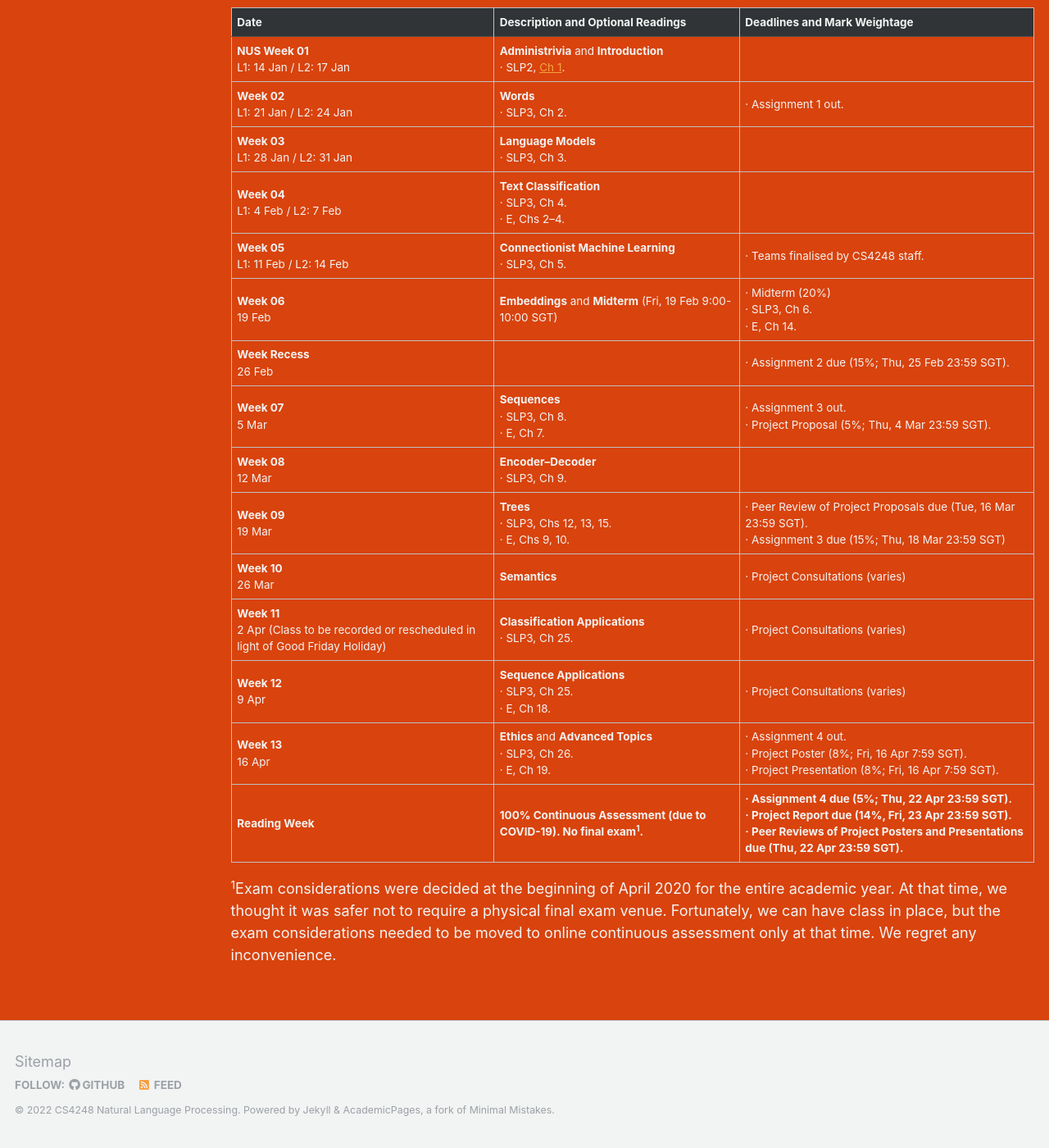
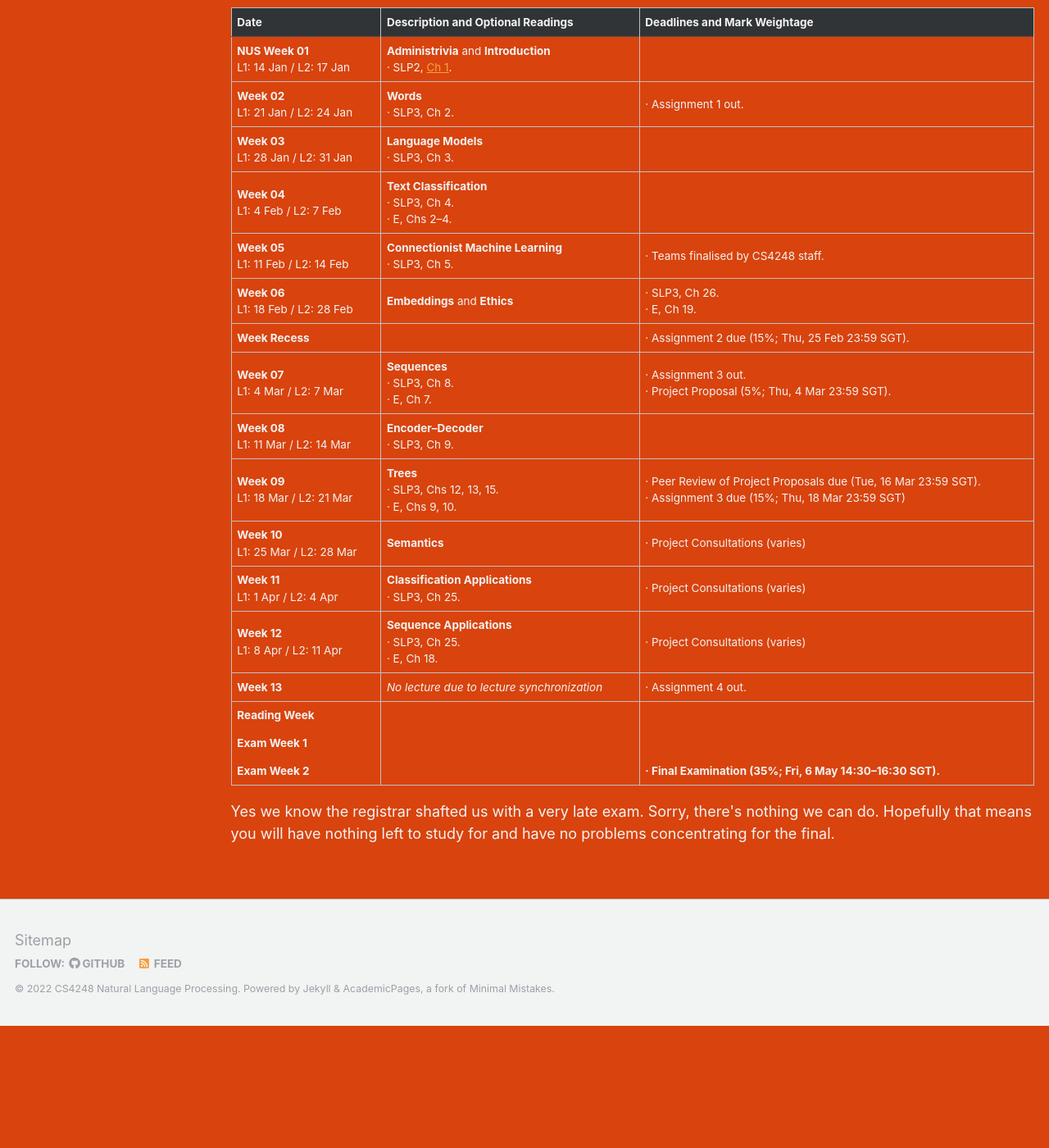
Before and after one commit to knmnyn/cs4248-2120, a Jekyll site: the page built from _pages/schedule.md, in a window 1280 px wide and 1400 px high, scrolled down 504 px. Shown: the whole window at 82% size. Built offline with Jekyll 4.4.1, drawn with Linux system fonts in a browser that asks for light colours; after the commit the page ends 1755 px from its top, so only the background shows below that.

Commit message:
Fixed calendar.

```diff
--- a/_pages/schedule.md
+++ b/_pages/schedule.md
@@ -70,17 +70,21 @@ Note in the Readings column:
   </td>
 </tr>
 <tr>
-  <td><b>Week 06</b><br />19 Feb
+  <td><b>Week 06</b><br />L1: 18 Feb / L2: 28 Feb
   </td>
-  <td><b>Embeddings</b> and <b>Midterm</b> (Fri, 19 Feb 9:00-10:00 SGT)
+  <td><b>Embeddings</b> and <b>Ethics</b>
   </td>
-  <td>· Midterm (20%)
+  <td>
+    · SLP3, Ch 26.
+    <br/>· E, Ch 19.
+  <!-- · Midterm (20%)
     <BR/>· SLP3, Ch 6.
     <BR/>· E, Ch 14.
+  -->
   </td>
 </tr>
 <tr>
-  <td><b>Week Recess</b><br />26 Feb
+  <td><b>Week Recess</b><br />
   </td>
   <td>
   </td>
@@ -88,7 +92,7 @@ Note in the Readings column:
   </td>
 </tr>
 <tr>
-  <td><b>Week 07</b><br />5 Mar
+  <td><b>Week 07</b><br />L1: 4 Mar / L2: 7 Mar
   </td>
   <td><b>Sequences</b>
     <br/>· SLP3, Ch 8.
@@ -99,7 +103,7 @@ Note in the Readings column:
   </td>
 </tr>
 <tr>
-  <td><b>Week 08</b><br />12 Mar
+  <td><b>Week 08</b><br />L1: 11 Mar / L2: 14 Mar
   </td>
   <td><b>Encoder–Decoder</b>
     <br/>· SLP3, Ch 9.
@@ -108,7 +112,7 @@ Note in the Readings column:
   </td>
 </tr>
 <tr>
-  <td><b>Week 09</b><br />19 Mar
+  <td><b>Week 09</b><br />L1: 18 Mar / L2: 21 Mar
   </td>
   <td><b>Trees</b>
     <br/>· SLP3, Chs 12, 13, 15.
@@ -119,7 +123,7 @@ Note in the Readings column:
   </td>
 </tr>
 <tr>
-  <td><b>Week 10</b><br />26 Mar
+  <td><b>Week 10</b><br />L1: 25 Mar / L2: 28 Mar
   </td>
   <td><b>Semantics</b>
   </td>
@@ -127,7 +131,7 @@ Note in the Readings column:
   </td>
 </tr>
 <tr>
-  <td><b>Week 11</b><br />2 Apr (Class to be recorded or rescheduled in light of Good Friday Holiday)
+  <td><b>Week 11</b><br />L1: 1 Apr / L2: 4 Apr
   </td>
   <td><b>Classification Applications</b>
     <br/>· SLP3, Ch 25.
@@ -136,7 +140,7 @@ Note in the Readings column:
   </td>
 </tr>
 <tr>
-  <td><b>Week 12</b><br />9 Apr
+  <td><b>Week 12</b><br />L1: 8 Apr / L2: 11 Apr
   </td>
   <td><b>Sequence Applications</b>
     <br/>· SLP3, Ch 25.
@@ -146,27 +150,48 @@ Note in the Readings column:
   </td>
 </tr>
 <tr>
-  <td><b>Week 13</b><br />16 Apr
+  <td><b>Week 13</b><br />
   </td>
-  <td><b>Ethics</b> and <b>Advanced Topics</b>
-    <br/>· SLP3, Ch 26.
-    <br/>· E, Ch 19.
+  <td><i>No lecture due to lecture synchronization</i>
   </td>
   <td>· Assignment 4 out.
-    <br/>· Project Poster (8%; Fri, 16 Apr 7:59 SGT).
-    <br/>· Project Presentation (8%; Fri, 16 Apr 7:59 SGT).
   </td>
 </tr>
 <tr>
   <th><b>Reading Week</b>
   </th>
-  <th>100% Continuous Assessment (due to COVID-19).  No final exam<sup>1</sup>.
+  <th>
   </th>
-  <th>· Assignment 4 due (5%; Thu, 22 Apr 23:59 SGT).
+  <th>
+<!--
+  · Assignment 4 due (5%; Thu, 22 Apr 23:59 SGT).
     <br/>· Project Report due (14%, Fri, 23 Apr 23:59 SGT).
     <br/>· Peer Reviews of Project Posters and Presentations due (Thu, 22 Apr 23:59 SGT).
+-->
+</th>
+</tr>
+<tr>
+  <th><b>Exam Week 1</b>
+  </th>
+  <th>
+  </th>
+  <th>
+<!--
+  · Assignment 4 due (5%; Thu, 22 Apr 23:59 SGT).
+    <br/>· Project Report due (14%, Fri, 23 Apr 23:59 SGT).
+    <br/>· Peer Reviews of Project Posters and Presentations due (Thu, 22 Apr 23:59 SGT).
+-->
+</th>
+</tr>
+<tr>
+  <th><b>Exam Week 2</b>
+  </th>
+  <th>
+  </th>
+  <th>
+  · Final Examination (35%; Fri, 6 May 14:30–16:30 SGT).
   </th>
 </tr>
 </tbody></table>
 
-<p><sup>1</sup>Exam considerations were decided at the beginning of April 2020 for the entire academic year.  At that time, we thought it was safer not to require a physical final exam venue.  Fortunately, we can have class in place, but the exam considerations needed to be moved to online continuous assessment only at that time.  We regret any inconvenience.
+<p>Yes we know the registrar shafted us with a very late exam.  Sorry, there's nothing we can do.  Hopefully that means you will have nothing left to study for and have no problems concentrating for the final.</p>
```
